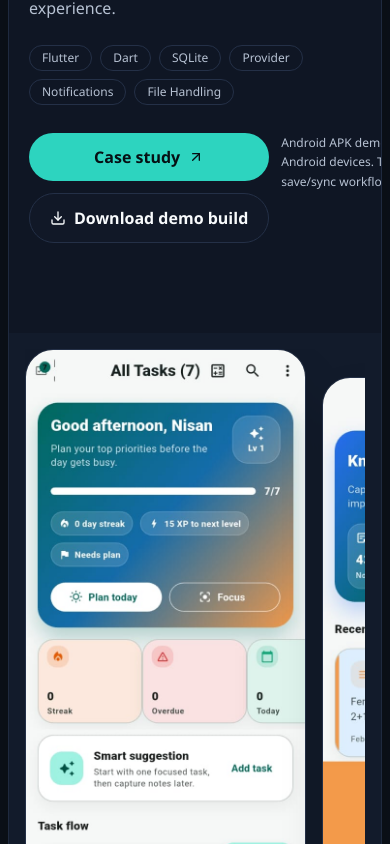
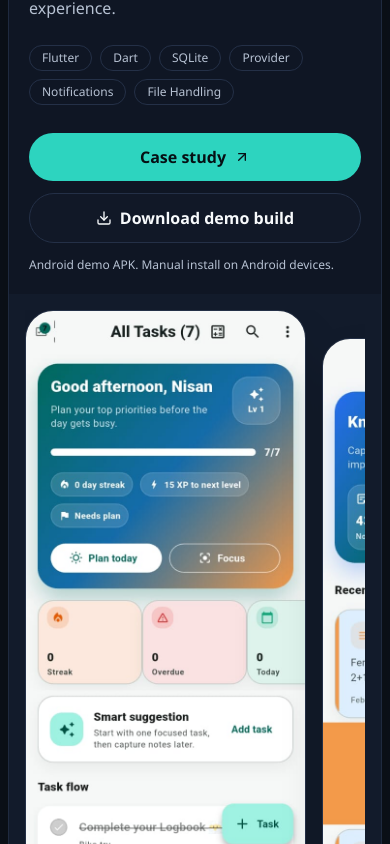
Before and after one commit to Nisan-Awa/portfolio, a Next.js app: page / in a window 390 px wide. Shown: the part 6240-7084 px from the top of the page. Built offline with nearby package versions, Linux system fonts and the light colour scheme.

Commit message:
Fix mobile APK notes and certificate viewing

```diff
--- a/components/sections/Achievements.tsx
+++ b/components/sections/Achievements.tsx
@@ -87,12 +87,15 @@ export function Achievements() {
             <div className="grid sm:grid-cols-2 gap-4">
               {certificates.map((certificate) => (
                 <article key={certificate.image} className="rounded-xl border border-border overflow-hidden bg-background">
-                  <div className="relative aspect-[4/3] bg-secondary">
+                  <a href={certificate.image} target="_blank" rel="noopener noreferrer" className="relative block aspect-[4/3] bg-secondary cursor-zoom-in">
                     <Image src={certificate.image} alt={certificate.title} fill className="object-contain p-2" />
-                  </div>
+                  </a>
                   <div className="p-4">
                     <h4 className="font-black">{certificate.title}</h4>
                     <p className="text-sm text-muted-foreground mt-2 leading-relaxed">{certificate.description}</p>
+                    <a href={certificate.image} target="_blank" rel="noopener noreferrer" className="inline-flex mt-3 text-sm font-bold text-primary">
+                      View certificate
+                    </a>
                   </div>
                 </article>
               ))}
--- a/components/sections/Projects.tsx
+++ b/components/sections/Projects.tsx
@@ -107,7 +107,7 @@ export function Projects() {
                     </div>
                   </div>
 
-                  <div className="flex flex-col sm:flex-row flex-wrap gap-3 mt-7 md:mt-8">
+                  <div className="flex flex-col sm:flex-row flex-wrap gap-3 mt-7 md:mt-8 min-w-0">
                     <Link
                       href={`/projects/${project.slug}`}
                       className="inline-flex justify-center items-center gap-2 px-5 py-3 rounded-full bg-primary text-primary-foreground font-bold hover:opacity-90"
@@ -126,8 +126,8 @@ export function Projects() {
                       </a>
                     ))}
                     {project.downloads?.slice(0, 1).map((download) => (
-                      <p key={`${download.href}-note`} className="basis-full text-xs text-muted-foreground leading-relaxed">
-                        {download.note ?? "Android APK demo build. Install manually on Android devices."}
+                      <p key={`${download.href}-note`} className="w-full max-w-full min-w-0 text-xs text-muted-foreground leading-relaxed break-words">
+                        Android demo APK. Manual install on Android devices.
                       </p>
                     ))}
                   </div>
```
